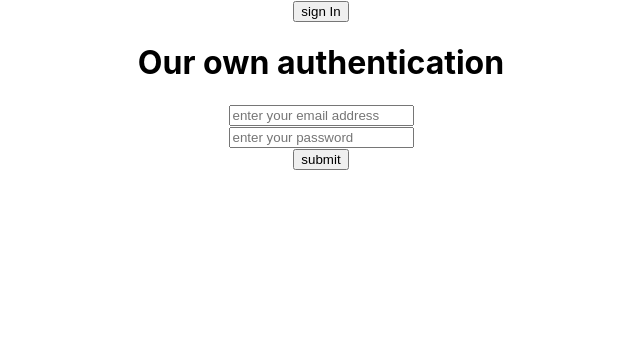
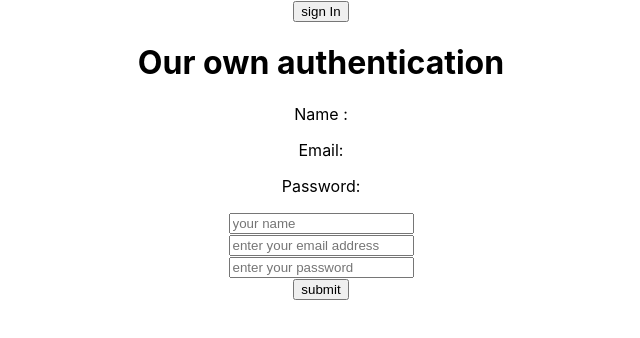
Before and after one commit to samiul-sheikh/react-firebase-authentication, a React (Create React App) app: page / in a window 1280 px wide. Shown: the top 338 px of the page, without its empty margins (319-959 px from the left). Built offline with nearby package versions, Linux system fonts and the light colour scheme.

Commit message:
update state from form field

```diff
--- a/src/App.js
+++ b/src/App.js
@@ -12,6 +12,7 @@ function App() {
         isSignedIn: false,
         name: '',
         email: '',
+        password: '',
         photo: ''
     })
 
@@ -58,15 +59,21 @@ function App() {
     }
 
     const handleBlur = (e) => {
-        console.log(e.target.name, e.target.value);
+        // console.log(e.target.name, e.target.value);
+        let isFormValid = true;
         if (e.target.name === 'email') {
-            const isEmailValid = /\S+@\S+\.\S+/.test(e.target.value);
-            console.log(isEmailValid);
+            isFormValid = /\S+@\S+\.\S+/.test(e.target.value);
+            // console.log(isEmailValid);
         }
         if (e.target.name === 'password') {
             const isPasswordValid = e.target.value.length > 6;
             const passwordHasNumber = /\d{1}/.test(e.target.value);
-            console.log(isPasswordValid && passwordHasNumber);
+            isFormValid = isPasswordValid && passwordHasNumber;
+        }
+        if (isFormValid) {
+            const newUserInfo = { ...user };
+            newUserInfo[e.target.name] = e.target.value;
+            setUser(newUserInfo);
         }
     }
 
@@ -89,7 +96,12 @@ function App() {
             }
 
             <h1>Our own authentication</h1>
+            <p>Name : {user.name}</p>
+            <p>Email: {user.email}</p>
+            <p>Password: {user.password}</p>
             <form onSubmit={handleSubmit}>
+                <input name="name" type="text" onBlur={handleBlur} placeholder="your name" />
+                <br />
                 <input type="text" name="email" onBlur={handleBlur} placeholder="enter your email address" required />
                 <br />
                 <input type="password" name="password" onBlur={handleBlur} placeholder="enter your password" required />
```
